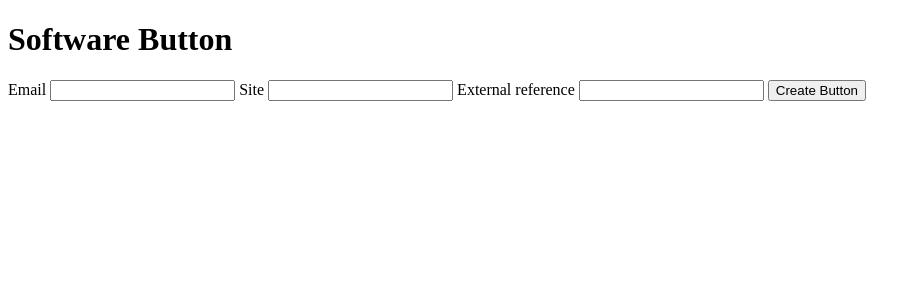
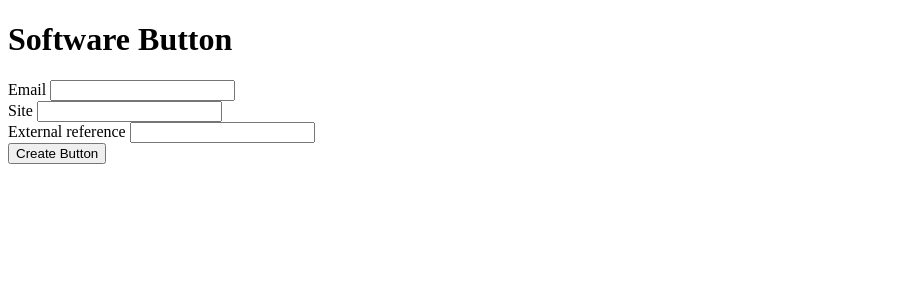
Before and after one commit to failure-driven/remote-button, a Rails app: page /software_buttons/new in a window 1280 px wide. Shown: the top 300 px of the page, without its empty margins (0-921 px from the left). Run offline with Rails 7, Linux system fonts and the light colour scheme.

Commit message:
form-group per each label/field combination
@bencefulop for 1 they are split by div's and with bootstrap they will
look pretty

```diff
--- a/app/views/software_buttons/new.html.erb
+++ b/app/views/software_buttons/new.html.erb
@@ -4,10 +4,14 @@
   <div class="form-group">
     <%= f.label :email %>
     <%= f.text_field :email, class: "form-control" %>
+  </div>
+  <div class="form-group">
     <%= f.label :site %>
     <%= f.text_field :site, class: "form-control" %>
+  </div>
+  <div class="form-group">
     <%= f.label :external_reference %>
     <%= f.text_field :external_reference, class: "form-control" %>
+  </div>
   <%= f.button :register, class: "form-control" %>
-  </div>
 <% end %>
```
Lines whose indentation alone changed are shown as unchanged.
